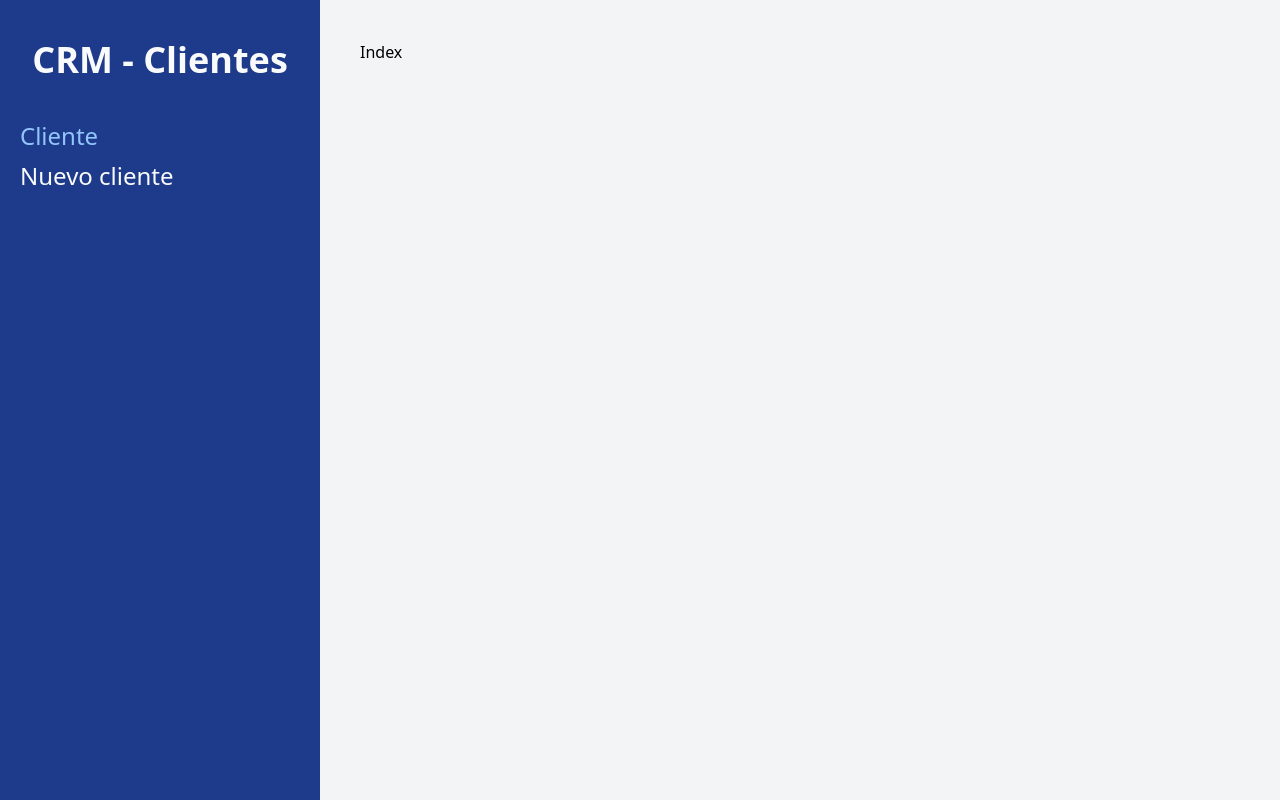
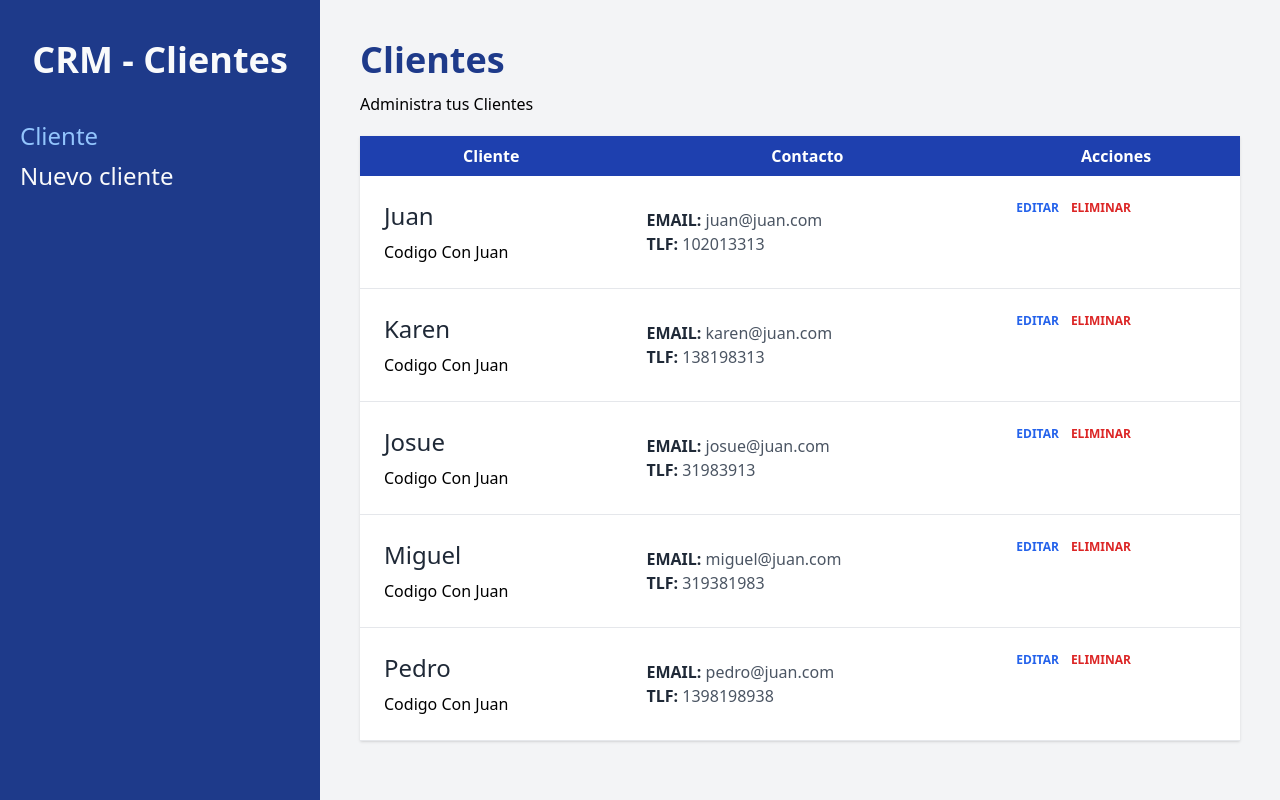
Before and after one commit to oscar-soto/CMR-React, a React (Vite) app: page / in a window 1280 px wide. Built offline with nearby package versions, Linux system fonts and the light colour scheme.

Commit message:
Fix: UI for clients created

```diff
--- /dev/null
+++ b/src/components/Client.jsx
@@ -0,0 +1,38 @@
+export const Client = ({ client }) => {
+  const { id, nombre, telefono, email, empresa } = client;
+  return (
+    <tr className="border-b">
+      <td className="p-6 space-y-2">
+        <p className="text-2xl text-gray-800">{nombre}</p>
+        <p>{empresa}</p>
+      </td>
+
+      <td className="p-6">
+        <p className="text-gray-600">
+          <span className="text-gray-800 uppercase font-bold">Email: </span>
+          {email}
+        </p>
+        <p className="text-gray-600">
+          <span className="text-gray-800 uppercase font-bold">Tlf: </span>
+          {telefono}
+        </p>
+      </td>
+
+      <td className="p-6 flex gap-3">
+        <button
+          type="button"
+          className="text-blue-600 hover:text-blue-700 uppercase font-bold text-xs"
+        >
+          Editar
+        </button>
+
+        <button
+          type="button"
+          className="text-red-600 hover:text-red-700 uppercase font-bold text-xs"
+        >
+          Eliminar
+        </button>
+      </td>
+    </tr>
+  );
+};
--- a/src/components/Layout.jsx
+++ b/src/components/Layout.jsx
@@ -2,7 +2,7 @@
 
 export const Layout = () => {
   const location = useLocation();
-  console.log(location);
+
 
   return (
     <div className="md:flex md:min-h-screen">
@@ -20,7 +20,7 @@
           </Link>
           <Link
             className={`${location.pathname === '/clientes/nuevo' ? 'text-blue-300' : 'text-gray-50'} text-2xl block mt-2 hover:text-blue-300`}
-            to="/cliente/nuevo"
+            to="/clientes/nuevo"
           >
             Nuevo cliente
           </Link>
--- a/src/main.jsx
+++ b/src/main.jsx
@@ -3,7 +3,7 @@
 import { createBrowserRouter, RouterProvider } from 'react-router-dom';
 
 import { Layout } from './components/Layout';
-import { Index } from './pages/Index';
+import { Index, loader as clientsLoader } from './pages/Index';
 import { NewClient } from './pages/NewClient';
 
 import './index.css';
@@ -14,7 +14,8 @@
     children: [
       {
         index: true,
-        element: <Index />
+        element: <Index />,
+        loader: clientsLoader
       },
       {
         path: '/clientes/nuevo',
--- a/src/pages/Index.jsx
+++ b/src/pages/Index.jsx
@@ -1,5 +1,75 @@
+import { useLoaderData } from 'react-router-dom';
+import { Client } from '../components/Client';
+
+export function loader() {
+  const clientes = [
+    {
+      id: 1,
+      nombre: 'Juan',
+      telefono: 102013313,
+      email: 'juan@juan.com',
+      empresa: 'Codigo Con Juan',
+    },
+    {
+      id: 2,
+      nombre: 'Karen',
+      telefono: 138198313,
+      email: 'karen@juan.com',
+      empresa: 'Codigo Con Juan',
+    },
+    {
+      id: 3,
+      nombre: 'Josue',
+      telefono: 31983913,
+      email: 'josue@juan.com',
+      empresa: 'Codigo Con Juan',
+    },
+    {
+      id: 4,
+      nombre: 'Miguel',
+      telefono: 319381983,
+      email: 'miguel@juan.com',
+      empresa: 'Codigo Con Juan',
+    },
+    {
+      id: 5,
+      nombre: 'Pedro',
+      telefono: 1398198938,
+      email: 'pedro@juan.com',
+      empresa: 'Codigo Con Juan',
+    },
+  ];
+  return clientes;
+}
+
 export const Index = () => {
+  const clients = useLoaderData();
+
+  console.log(clients);
   return (
-    <div>Index</div>
-  )
-}
+    <>
+      <h1 className="font-black text-blue-900 text-4xl">Clientes</h1>
+      <p className="mt-3">Administra tus Clientes</p>
+
+      {clients.length ? (
+        <table className="w-full bg-white shadow mt-5 table-auto">
+          <thead className="bg-blue-800 text-white">
+            <tr>
+              <th className="p-2">Cliente</th>
+              <th className="p-2">Contacto</th>
+              <th className="p-2">Acciones</th>
+            </tr>
+          </thead>
+
+          <tbody>
+            {clients.map((client) => (
+              <Client client={client} key={client.id} />
+            ))}
+          </tbody>
+        </table>
+      ) : (
+        <p className="text-center mt-10">No hay clientes aun</p>
+      )}
+    </>
+  );
+};
```
